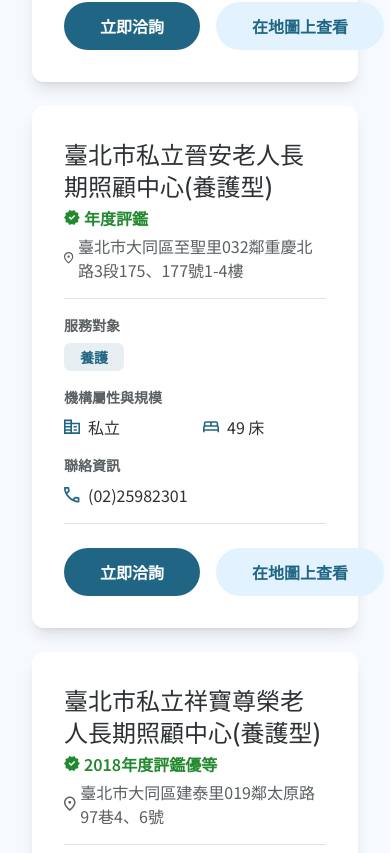
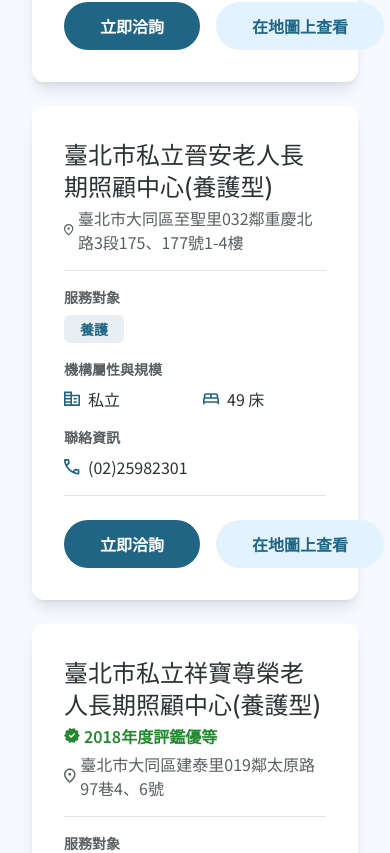
Before and after one commit to yuchun9508/eldercare-search-portal, a Next.js app: page /facilities in a window 390 px wide. Shown: the part 8875-9728 px from the top of the page. Built offline with nearby package versions, Linux system fonts and the light colour scheme.

Commit message:
refine `FacilityCard` ui render logic

```diff
--- a/components/FacilityCard.tsx
+++ b/components/FacilityCard.tsx
@@ -57,18 +57,21 @@ export default function FacilityCard({
       <div className="flex justify-between gap-4 pb-4">
         <div>
           <div className="text-primary text-2xl font-medium mb-1">{name}</div>
+          {verifiedGrade && verifiedYear && (
             <div className="lg:hidden text-green-600 font-semibold mb-1 flex items-center gap-1">
               <SVGIcon icon={VerifiedIcon} />
               <span>
                 {verifiedYear}年度評鑑{verifiedGrade}
               </span>
             </div>
+          )}
           <div className="text-neutral-700 flex items-center gap-1">
             <SVGIcon icon={LocationIcon} />
             <span>{address}</span>
           </div>
         </div>
 
+        {verifiedGrade && verifiedYear && (
           <div className="hidden lg:flex flex-col items-end text-nowrap">
             <div className="text-green-600 font-semibold mb-1 bg-green-600/10 rounded-full px-4 py-1 inline-flex items-center gap-1">
               <SVGIcon icon={VerifiedIcon} />
@@ -78,6 +81,7 @@ export default function FacilityCard({
               獲得評鑑年度為{verifiedYear}年
             </div>
           </div>
+        )}
       </div>
 
       <div className="border-y border-neutral-200 py-4 flex flex-col lg:flex-row gap-4">
@@ -119,7 +123,12 @@ export default function FacilityCard({
             立即洽詢
           </FullRoundedButton>
         </a>
-        <a href={googleMapsUrl} className="flex-1/2 lg:flex-none">
+        <a
+          href={googleMapsUrl}
+          className="flex-1/2 lg:flex-none"
+          target="_blank"
+          rel="noopener noreferrer"
+        >
           <FullRoundedButton variant="accent" className="w-full">
             在地圖上查看
           </FullRoundedButton>
```
Lines whose indentation alone changed are shown as unchanged.
